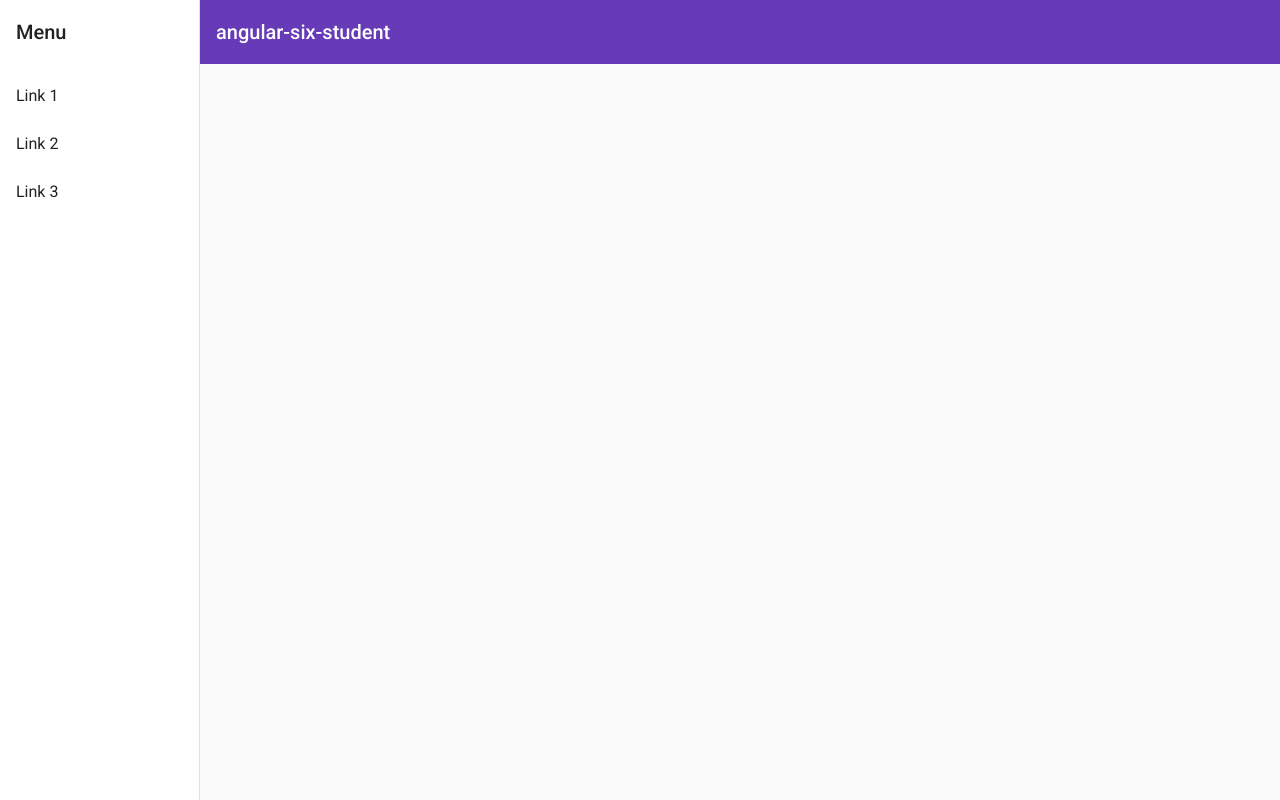
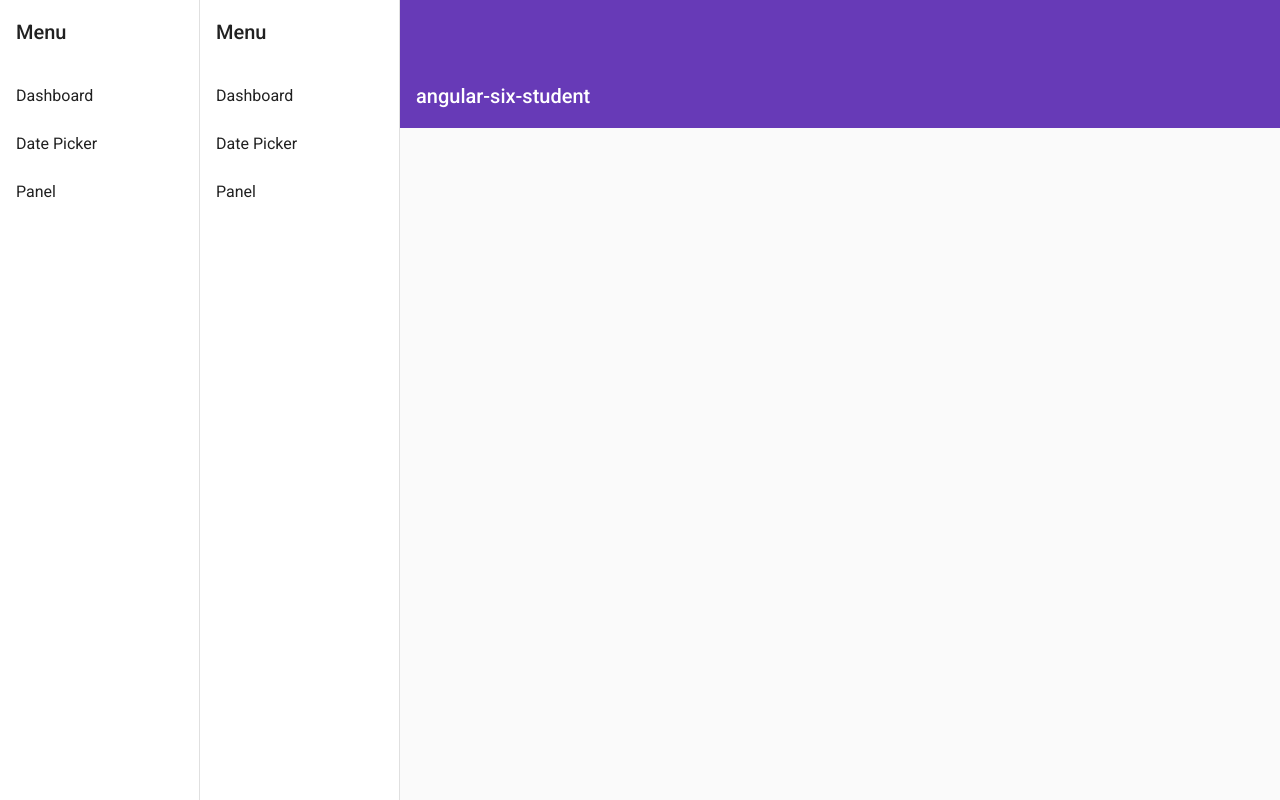
Before and after one commit to Jaden-Reklaw/angular-six-student, an Angular app: page /nav in a window 1280 px wide. Before the commit this address led to /. Built offline with nearby package versions, Linux system fonts and the light colour scheme.

Commit message:
added routing to the project for navigating nav to different components

```diff
--- a/src/app/app.module.ts
+++ b/src/app/app.module.ts
@@ -29,6 +29,7 @@ import { MatSortModule } from '@angular/material/sort';
 import {MatExpansionModule} from '@angular/material/expansion';
 import {MatDatepickerModule} from '@angular/material/datepicker';
 import {MatNativeDateModule} from '@angular/material/core';
+import { routes } from './app.route';
 
 // import {
 //   MatInputModule,
@@ -75,7 +76,8 @@ import {MatNativeDateModule} from '@angular/material/core';
     MatSortModule,
     MatExpansionModule,
     MatDatepickerModule,
-    MatNativeDateModule
+    MatNativeDateModule,
+    routes
   ],
   providers: [],
   bootstrap: [AppComponent]
--- /dev/null
+++ b/src/app/app.route.ts
@@ -0,0 +1,18 @@
+import { ModuleWithProviders } from '@angular/compiler/src/core';
+import { RouterModule, Routes } from '@angular/router';
+import { DashboardComponent } from './dashboard/dashboard.component';
+import { DatePickerComponent } from './date-picker/date-picker.component';
+import { ExpandingPanelComponent } from './expanding-panel/expanding-panel.component';
+
+import { NavComponent } from './nav/nav.component';
+
+
+export const router: Routes = [
+    {path: '',redirectTo: 'nav', pathMatch: 'full'},
+    {path: 'nav', component: NavComponent},
+    {path: 'dashboard', component: DashboardComponent},
+    {path: 'datepicker', component: DatePickerComponent},
+    {path: 'panel', component: ExpandingPanelComponent},
+];
+
+export const routes: ModuleWithProviders = RouterModule.forRoot(router);
--- a/src/app/nav/nav.component.html
+++ b/src/app/nav/nav.component.html
@@ -5,9 +5,9 @@
       [opened]="(isHandset$ | async) === false">
     <mat-toolbar>Menu</mat-toolbar>
     <mat-nav-list>
-      <a mat-list-item href="#">Link 1</a>
-      <a mat-list-item href="#">Link 2</a>
-      <a mat-list-item href="#">Link 3</a>
+      <a mat-list-item routerLink="./dashboard">Dashboard</a>
+      <a mat-list-item routerLink="./datepicker">Date Picker</a>
+      <a mat-list-item routerLink="./panel">Panel</a>
     </mat-nav-list>
   </mat-sidenav>
   <mat-sidenav-content>
@@ -23,5 +23,7 @@
       <span>angular-six-student</span>
     </mat-toolbar>
     <!-- Add Content Here -->
+    <router-outlet></router-outlet>
+
   </mat-sidenav-content>
 </mat-sidenav-container>
```
